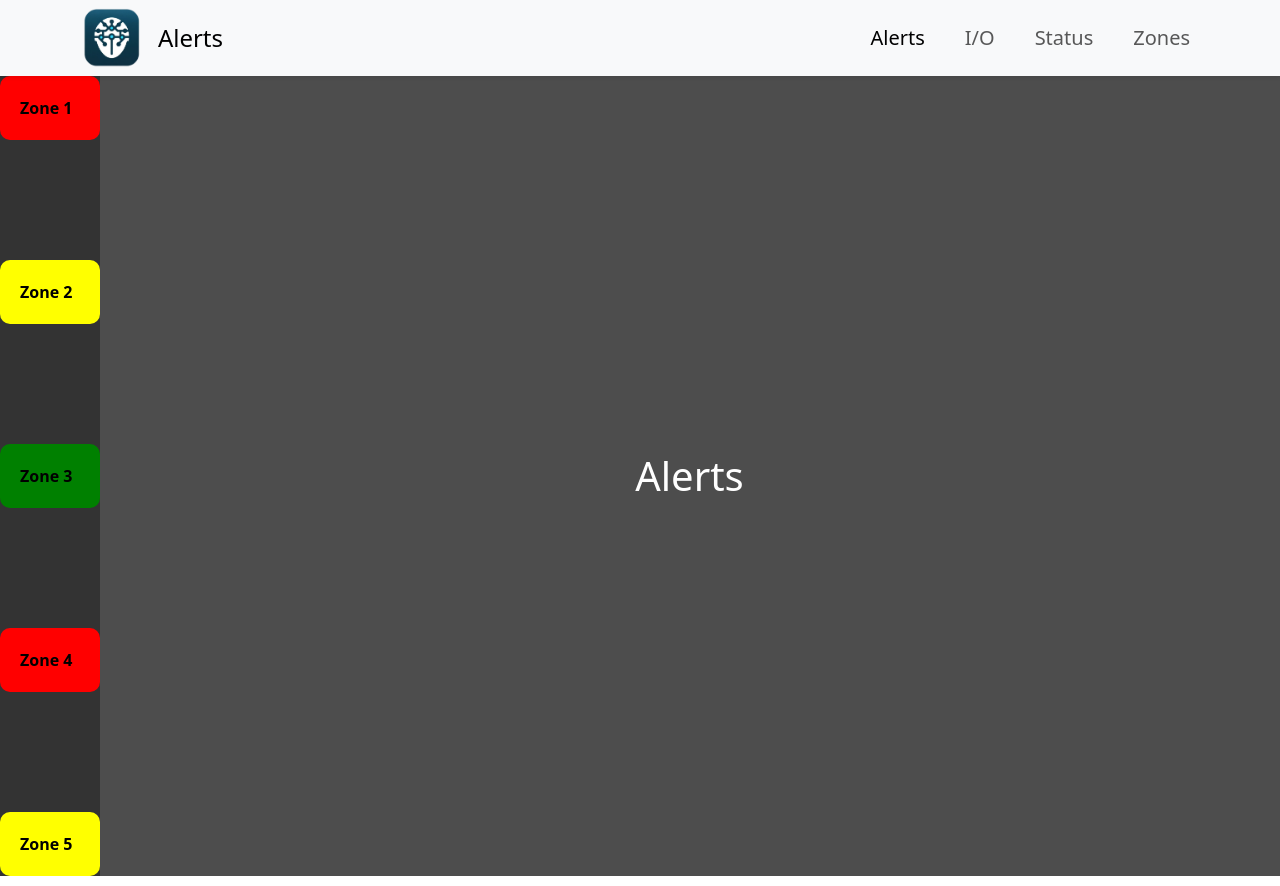
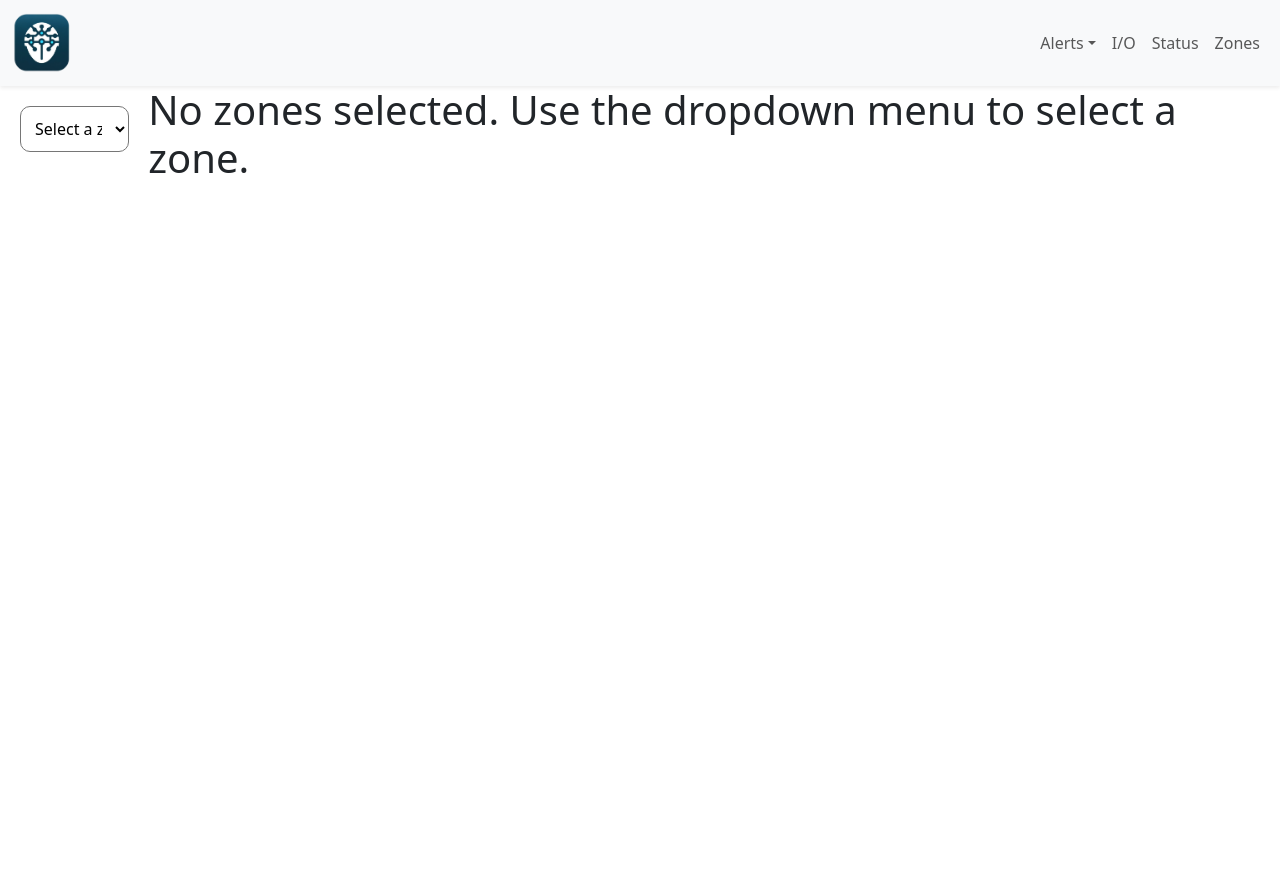
Before and after one commit to dingjw1997/AI-Dashboard, a React (Create React App) app: page /alerts in a window 1280 px wide. Built offline with nearby package versions, Linux system fonts and the light colour scheme.

Commit message:
changes to header. Implemented Dropdown menu to alerts in header

```diff
--- a/package.json
+++ b/package.json
@@ -11,8 +11,10 @@
     "@types/react": "^18.2.61",
     "@types/react-chartjs-2": "^2.5.7",
     "@types/react-dom": "^18.2.19",
+    "bootstrap": "^5.3.3",
     "chart.js": "^4.4.2",
     "react": "^18.2.0",
+    "react-bootstrap": "^2.10.2",
     "react-chartjs-2": "^5.2.0",
     "react-dom": "^18.2.0",
     "react-router-dom": "^6.22.3",
--- a/public/index.html
+++ b/public/index.html
@@ -6,14 +6,13 @@
     <link href="https://cdn.jsdelivr.net/npm/bootstrap@5.3.3/dist/css/bootstrap.min.css" rel="stylesheet" integrity="sha384-QWTKZyjpPEjISv5WaRU9OFeRpok6YctnYmDr5pNlyT2bRjXh0JMhjY6hW+ALEwIH" crossorigin="anonymous">
     <meta name="viewport" content="width=device-width, initial-scale=1" />
     <meta name="theme-color" content="#000000" />
-    <meta
-      name="description"
-      content="Web site created using create-react-app"
-    />
-
+    <meta name="description" content="Web site created using create-react-app" />
     <title>AI Dashboard</title>
   </head>
   <body>
     <div id="root"></div>
+    <!-- Bootstrap JS -->
+    <script src="https://cdn.jsdelivr.net/npm/@popperjs/core@2.10.2/dist/umd/popper.min.js"></script>
+    <script src="https://cdn.jsdelivr.net/npm/bootstrap@5.1.3/dist/js/bootstrap.min.js"></script>
   </body>
 </html>
--- a/src/components/Header/Header.module.css
+++ b/src/components/Header/Header.module.css
@@ -5,3 +5,7 @@
 .nav-link {
     white-space: nowrap;
 }
+
+.redZone {
+    color: red !important; /* Add !important to ensure it overrides other styles */
+}
--- a/src/components/Header/Header.tsx
+++ b/src/components/Header/Header.tsx
@@ -1,9 +1,17 @@
 import React from "react";
 import styles from './Header.module.css';
+import { Container, Nav, Navbar, NavDropdown } from 'react-bootstrap';
 
 interface NavLink {
   href: string;
   text: string;
+  dropdown?: DropdownItem[];
+}
+
+interface DropdownItem {
+  href: string;
+  text: string;
+  isZone?: boolean;
 }
 
 interface HeaderProps {
@@ -12,43 +20,60 @@ interface HeaderProps {
 }
 
 const navLinks: NavLink[] = [
-  { href: "/alerts/", text: "Alerts" },
+  {
+    href: "/alerts/",
+    text: "Alerts",
+    dropdown: [
+      { href: "#", text: "Zone 1", isZone: true },
+      { href: "#", text: "Zone 2", isZone: true },
+      { href: "#", text: "Zone 3", isZone: true },
+      { href: "#", text: "Zone 4", isZone: true },
+      { href: "#", text: "Zone 5", isZone: true }
+    ]
+  },
   { href: "/data-io/", text: "I/O" },
   { href: "/status/", text: "Status" },
   { href: "/zones/", text: "Zones" },
 ];
 
 function Header({ title = "AI Dashboard", activeLink }: HeaderProps) {
-    return (
-        <div className="container-fluid p-0 bg-light sticky-top shadow-sm">
-            <nav className="navbar navbar-expand-lg navbar-light bg-light">
-                <div className="container d-flex flex-nowrap">
-
-                    <div className="d-flex align-items-center">
-                        <a href="/">
-                            <div className={`flex-shrink-0 overflow-hidden ${styles.logo}`}>
-                                <img className={`img-fluid ${styles.logo}`} src="/images/logo.png" alt="logo" />
-                            </div>
-                        </a>
-
-                        <a className="navbar-brand flex-grow-1 ms-3 fs-4" href="/">{title}</a>
-                    </div>
-
-                    <div className="d-none d-md-flex align-items-center gap-4 fs-5">
-                        <div className="navbar-nav d-flex align-items-center gap-4">
-                            {navLinks.map((link, index) => (
-                                <a key={index}
-                                   className={`nav-link flex-grow-1 ${activeLink === link.text ? "active" : ""}`}
-                                   href={link.href}>
-                                    {link.text}
-                                </a>
-                            ))}
-                        </div>
-                    </div>
-                </div>
-            </nav>
-        </div>
-    );
+  return (
+    <Navbar bg="light" expand="lg" sticky="top" className="shadow-sm">
+      <Container fluid>
+        <Navbar.Brand href="/">
+          <img src="/images/logo.png" alt="logo" className={`d-inline-block align-top ${styles.logo}`} />
+        </Navbar.Brand>
+        <Navbar.Toggle aria-controls="basic-navbar-nav" />
+        <Navbar.Collapse id="basic-navbar-nav" className="justify-content-end">
+          <Nav>
+            {navLinks.map((link, index) => (
+              link.dropdown ? (
+                <NavDropdown title={link.text} id={`nav-dropdown-${index}`} key={index}>
+                  {link.dropdown.filter(item => item.isZone).map((item, idx) => (
+                    <NavDropdown.Item
+                      href={item.href}
+                      key={idx}
+                      className={styles.redZone}
+                    >
+                      {item.text}
+                    </NavDropdown.Item>
+                  ))}
+                </NavDropdown>
+              ) : (
+                <Nav.Link
+                  href={link.href}
+                  key={index}
+                  className={activeLink === link.text ? "active" : ""}
+                >
+                  {link.text}
+                </Nav.Link>
+              )
+            ))}
+          </Nav>
+        </Navbar.Collapse>
+      </Container>
+    </Navbar>
+  );
 }
 
 export default Header;
--- a/src/index.tsx
+++ b/src/index.tsx
@@ -1,6 +1,9 @@
 import React from 'react';
 import ReactDOM from 'react-dom/client';
 import App from './App';
+import 'bootstrap/dist/js/bootstrap.bundle.min.js';
+import 'bootstrap/dist/css/bootstrap.min.css';
+
 
 const root = ReactDOM.createRoot(
   document.getElementById('root') as HTMLElement
--- a/src/pages/Alerts/Alerts.module.css
+++ b/src/pages/Alerts/Alerts.module.css
@@ -3,19 +3,29 @@
 .App {
   display: flex;
   height: 100vh;
-    background-color: rgb(77, 77, 77);
+  background-color: white;
 }
 
 .sidebar {
-    background-color: #333;
+  background-color: white;
   color: black;
-    width: 100px;
+  width: 150px; /* Adjusted width for dropdown */
   display: flex;
   flex-direction: column;
-    justify-content: space-between; /* Add equal spacing */
+  justify-content: space-between;
   height: 100%;
-    border-right: none; /* Remove right border */
-    margin-right: -1px; /* Remove gap caused by border */
+  border-right: none;
+  margin-right: -1px;
+  padding: 20px; /* Added padding for spacing */
+}
+
+.dropdown {
+  width: 100%;
+  padding: 10px;
+  border-radius: 10px;
+  background-color: white;
+  color: black;
+  cursor: pointer;
 }
 
 .tab {
@@ -45,10 +55,10 @@
   flex-grow: 1;
   display: flex;
   justify-content: center;
-    align-items: center;
+  align-items: flex-start;
 }
 
 h1 {
-    color: white;
+  color: black;
   margin: 0;
 }
--- a/src/pages/Alerts/Alerts.tsx
+++ b/src/pages/Alerts/Alerts.tsx
@@ -1,11 +1,25 @@
 //Reference: https://developer.mozilla.org/en-US/docs/Web/JavaScript/Reference/Template_literals
 //Reference: https://reactjs.org/docs/components-and-props.html
 
-import React from 'react';
+import React, { useState } from 'react';
 import styles from './Alerts.module.css';
 import Header from '../../components/Header/Header';
 
 function Alerts() {
+  const zones = [
+    { name: 'Zone 1', color: 'red' },
+    { name: 'Zone 2', color: 'yellow' },
+    { name: 'Zone 3', color: 'green' },
+    { name: 'Zone 4', color: 'red' },
+    { name: 'Zone 5', color: 'yellow' },
+  ];
+
+  const redZones = zones.filter(zone => zone.color === 'red');
+  const yellowZones = zones.filter(zone => zone.color === 'yellow');
+  const displayZones = redZones.length > 0 ? redZones : yellowZones;
+
+  const [selectedZone, setSelectedZone] = useState('');
+
   return (
     <div>
       <div className="Header">
@@ -13,17 +27,24 @@ function Alerts() {
       </div>
       <div className={styles.App}>
         <div className={styles.sidebar}>
-          <div className={`${styles.tab} ${styles.red}`}><span className={styles.bold}>Zone 1</span></div>
-          <div className={`${styles.tab} ${styles.yellow}`}><span className={styles.bold}>Zone 2</span></div>
-          <div className={`${styles.tab} ${styles.green}`}><span className={styles.bold}>Zone 3</span></div>
-          <div className={`${styles.tab} ${styles.red}`}><span className={styles.bold}>Zone 4</span></div>
-          <div className={`${styles.tab} ${styles.yellow}`}><span className={styles.bold}>Zone 5</span></div>
-      </div>
-      <div className={styles.content}>
-        <h1>Alerts</h1>
+          <select className={styles.dropdown} value={selectedZone} onChange={(e) => setSelectedZone(e.target.value)}>
+            <option value="">Select a zone</option>
+            {displayZones.map(zone => (
+              <option key={zone.name} value={zone.name} className={styles[zone.color]}>
+                {zone.name}
+              </option>
+            ))}
+          </select>
+        </div>
+        <div className={styles.content}>
+          {selectedZone ? (
+            <h1>{selectedZone}</h1>
+          ) : (
+            <h1>No zones selected. Use the dropdown menu to select a zone.</h1>
+          )}
+        </div>
       </div>
     </div>
-  </div>
   );
 }
 
```
Also changed, not shown: 1 other file (tests, documents, lock files or other folders). Lines whose indentation alone changed are shown as unchanged.
